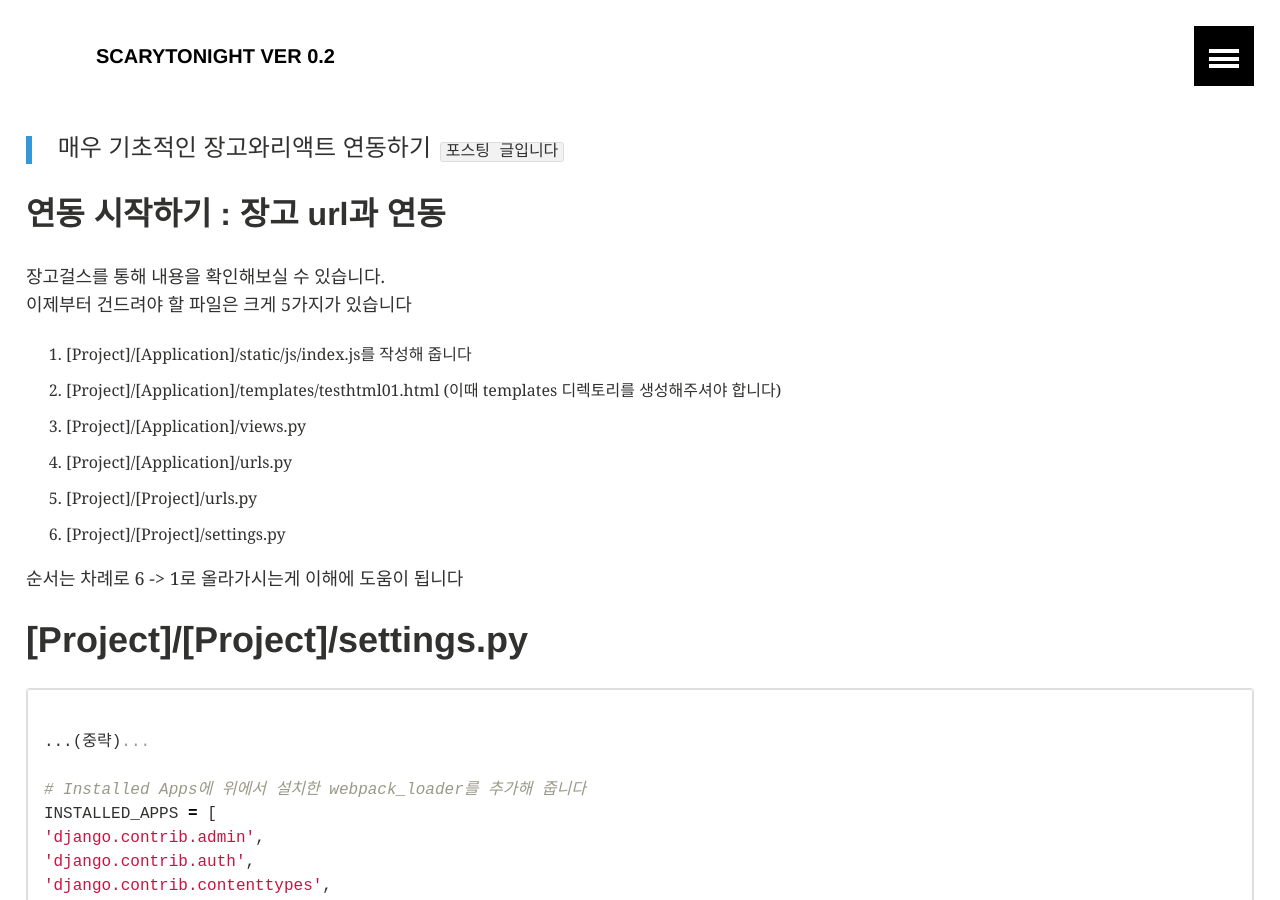
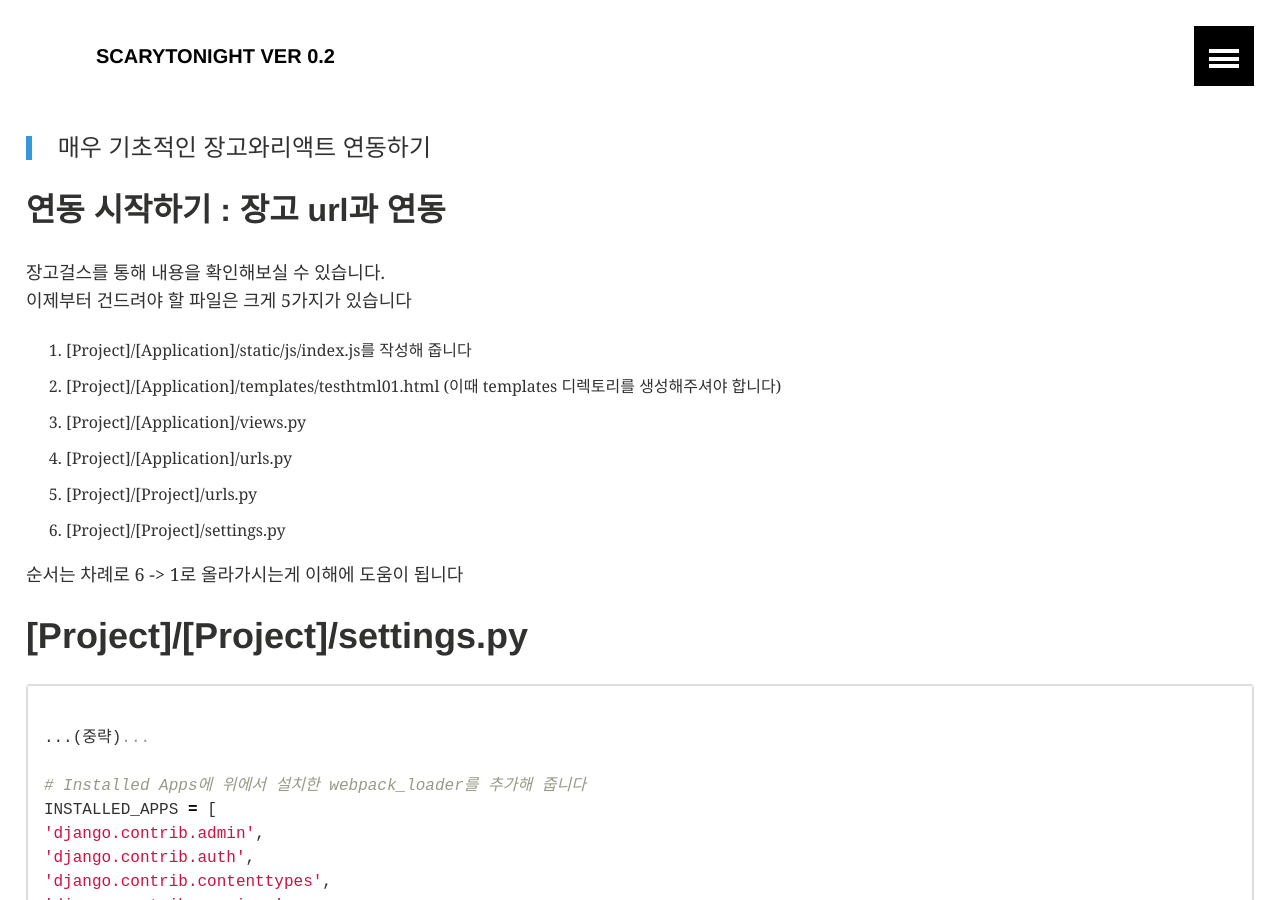
Before and after one commit to KisungKim/s, a Jekyll site: the page built from _posts/2018-07-28-ReactWithDjango03.md, in a window 1280 px wide and 900 px high. Built offline with Jekyll 4.4.1, drawn with Linux system fonts in a browser that asks for light colours.

Commit message:
Update 2018-07-28-ReactWithDjango03.md

```diff
--- a/_posts/2018-07-28-ReactWithDjango03.md
+++ b/_posts/2018-07-28-ReactWithDjango03.md
@@ -4,7 +4,6 @@ title: "장고와 리액트 연동하기(3)"
 ---
 
 > 매우 기초적인 장고와리액트 연동하기
-<code>포스팅 글입니다</code>
 
 ## 연동 시작하기 : 장고 url과 연동
 
```
